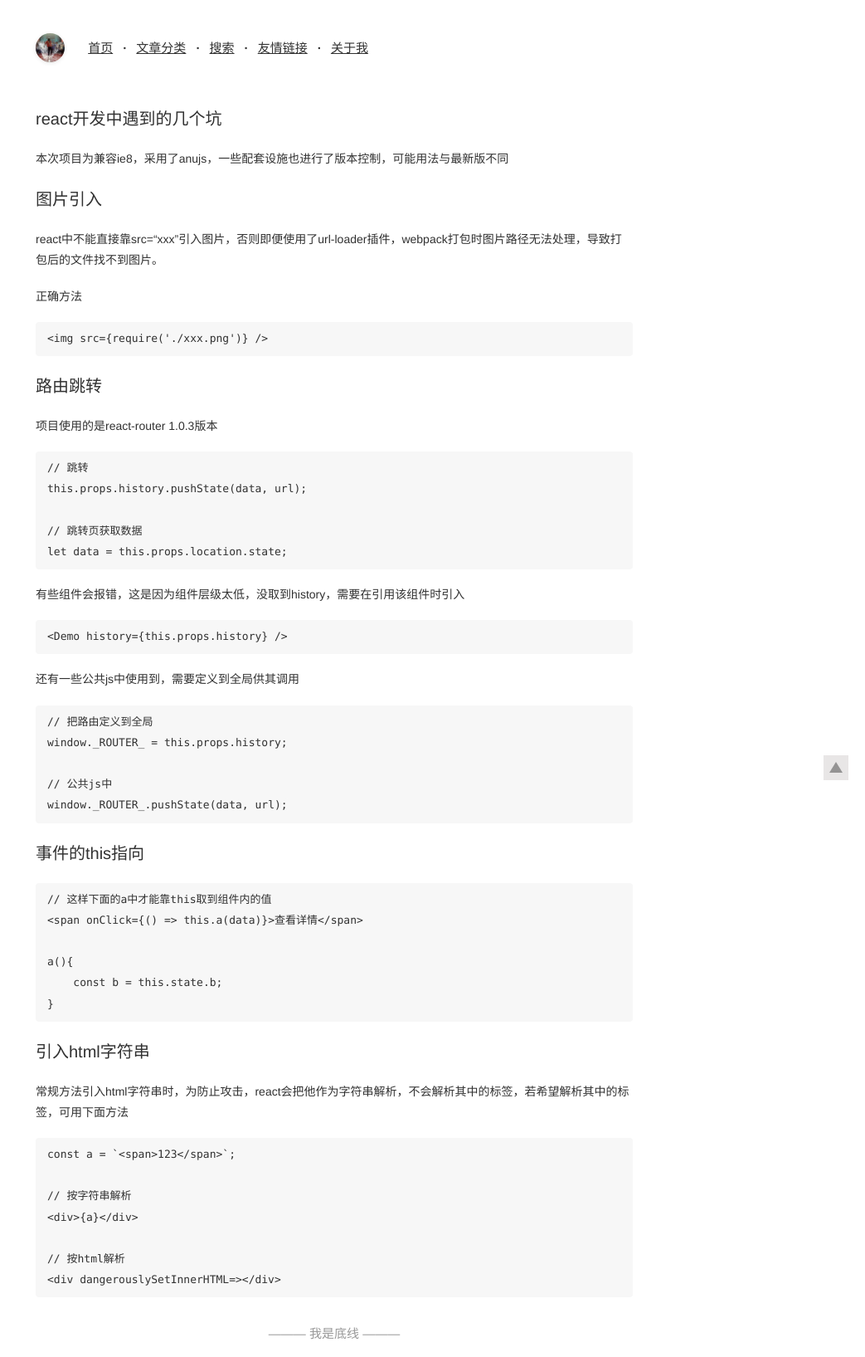
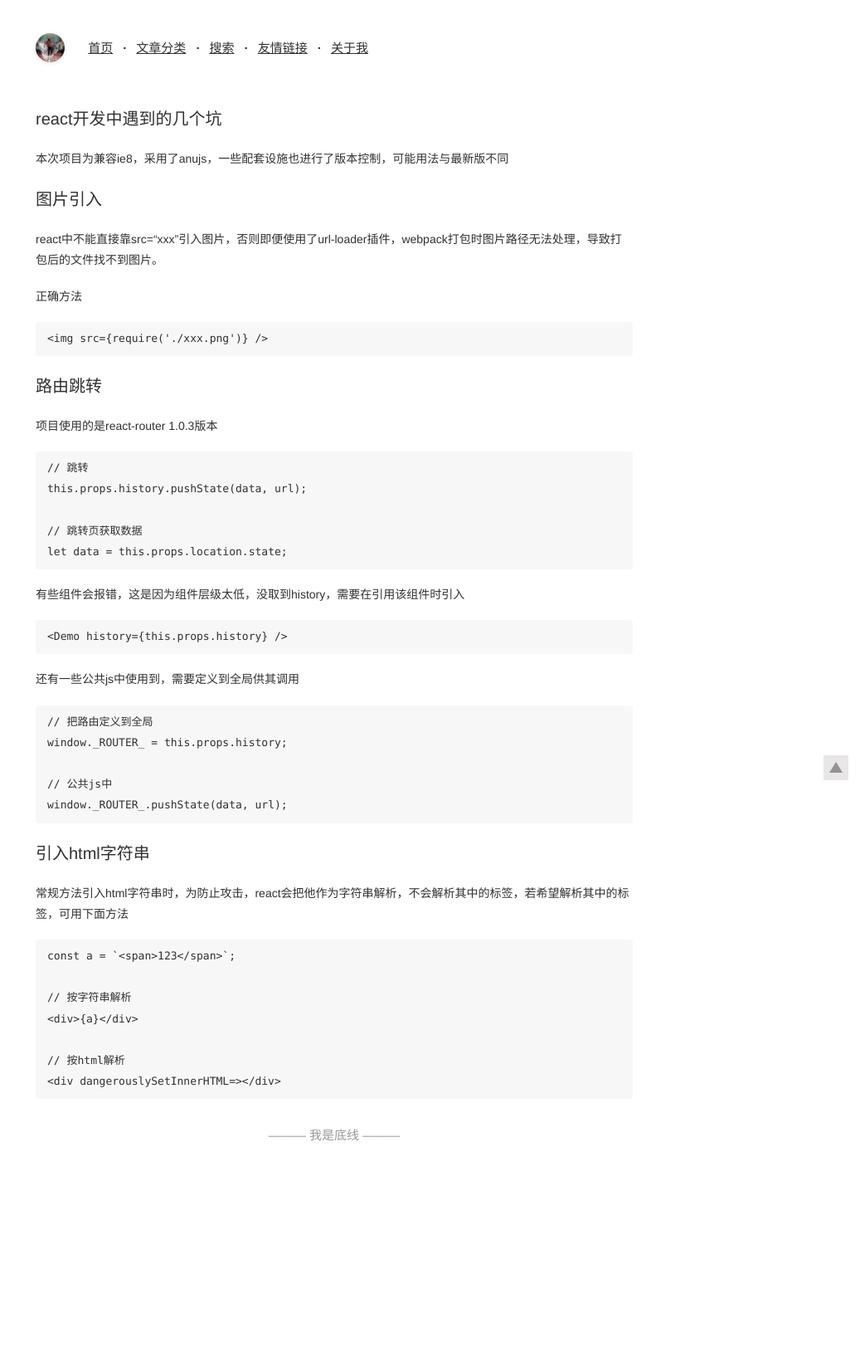
Before and after one commit to LinXiudong/LinXiudong.github.io, a Jekyll site: the page built from _posts/2019/2019-04-28-react开发中遇到的几个坑.md, in a window 1280 px wide. Shown: the whole page at 83% size, without its empty margins (237-1280 px from the left). Built offline with Jekyll 4.4.1, drawn with Linux system fonts in a browser that asks for light colours; after the commit the page ends 1396 px from its top, so only the background shows below that.

Commit message:
更新文档

````diff
--- a/_posts/2019/2019-04-28-react开发中遇到的几个坑.md
+++ b/_posts/2019/2019-04-28-react开发中遇到的几个坑.md
@@ -41,16 +41,6 @@ window._ROUTER_ = this.props.history;
 window._ROUTER_.pushState(data, url);
 ```
 
-# 事件的this指向
-```jsx
-// 这样下面的a中才能靠this取到组件内的值
-<span onClick={() => this.a(data)}>查看详情</span>
-
-a(){
-    const b = this.state.b;
-}
-```
-
 # 引入html字符串
 常规方法引入html字符串时，为防止攻击，react会把他作为字符串解析，不会解析其中的标签，若希望解析其中的标签，可用下面方法
 ```jsx
````
Also changed, not shown: _posts/2019/2019-01-08-react基础.md (+5 -0 lines), posts/2019/01/08/01.jpg (added).
